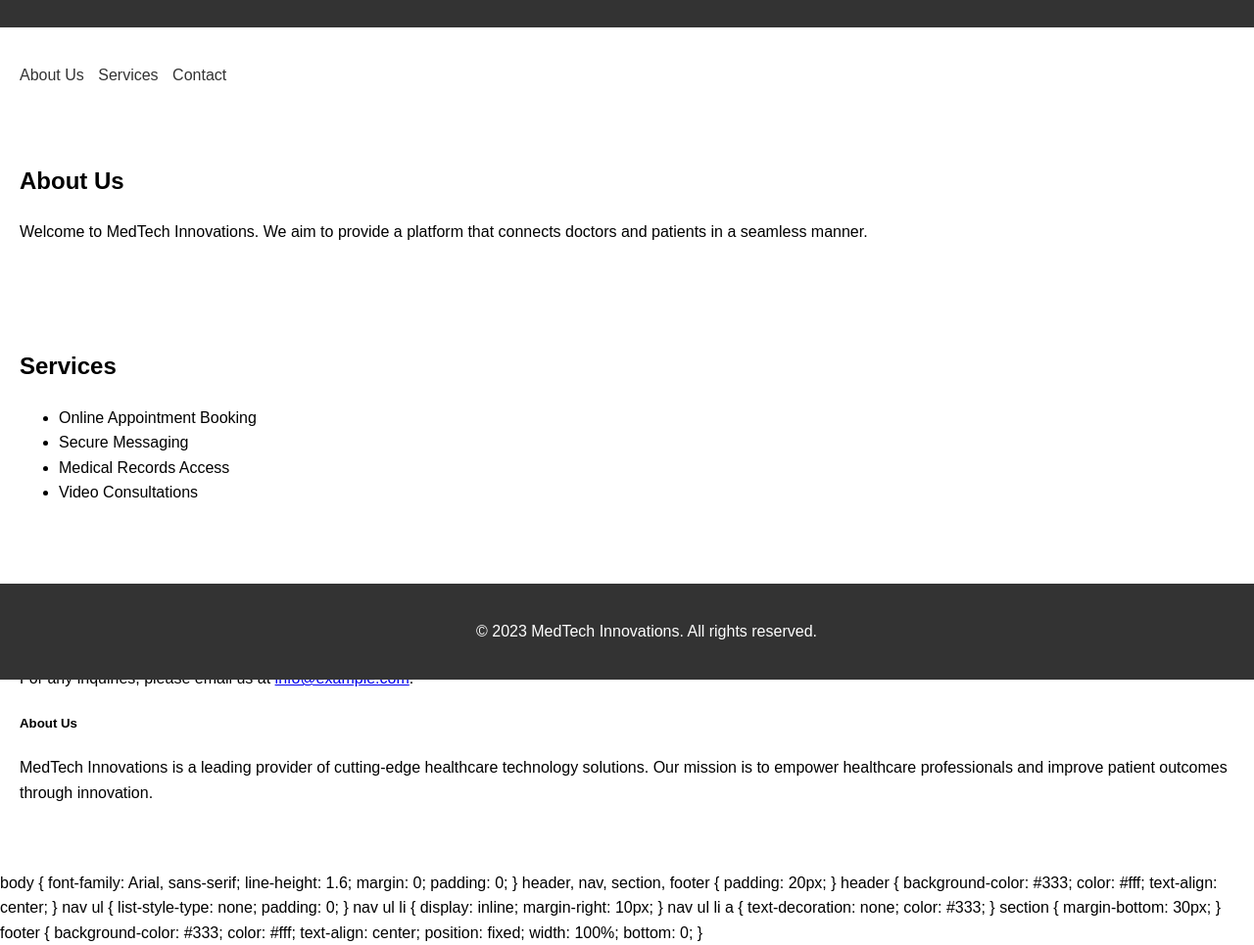
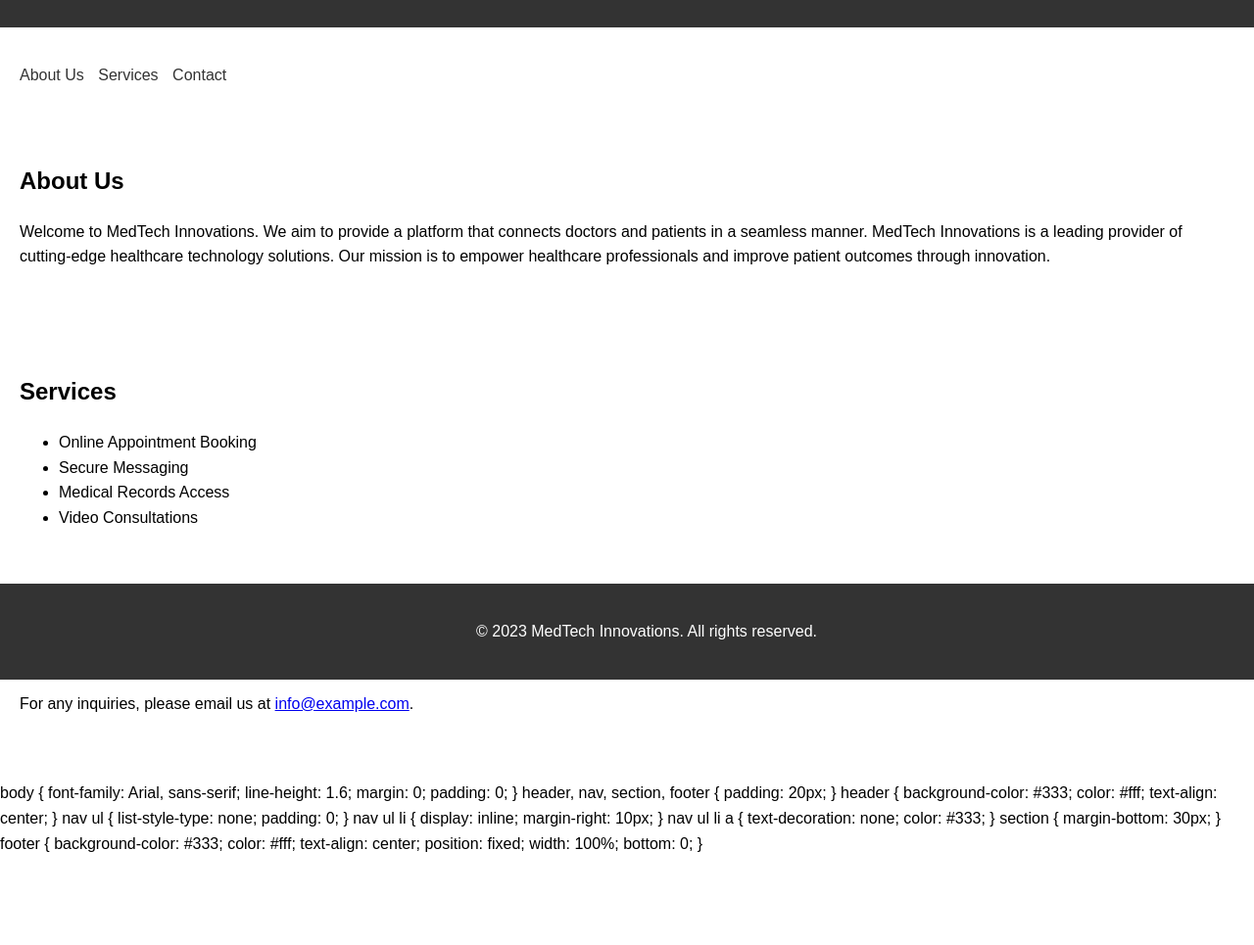
Before and after one commit to Kuldeep2311/Docter-s-Availability-Projecrt, a plain HTML site: page index.html in a window 1280 px wide. Shown: the part 106-1071 px from the top of the page at 98% size. After the commit the page ends 980 px from the top, so only its background shows below. Drawn offline with Linux system fonts and the light colour scheme.

Commit message:
index.html

```diff
--- a/index.html
+++ b/index.html
@@ -21,7 +21,7 @@
 
     <section id="about">
         <h2>About Us</h2>
-        <p>Welcome to MedTech Innovations. We aim to provide a platform that connects doctors and patients in a seamless manner.</p>
+        <p>Welcome to MedTech Innovations. We aim to provide a platform that connects doctors and patients in a seamless manner. MedTech Innovations is a leading provider of cutting-edge healthcare technology solutions. Our mission is to empower healthcare professionals and improve patient outcomes through innovation.</p>
     </section>
 
     <section id="services">
@@ -37,8 +37,6 @@
     <section id="contact">
         <h2>Contact</h2>
         <p>For any inquiries, please email us at <a href="mailto:info@example.com">info@example.com</a>.</p>
-        <h5> About Us</h5>
-        <p>MedTech Innovations is a leading provider of cutting-edge healthcare technology solutions. Our mission is to empower healthcare professionals and improve patient outcomes through innovation.</p>
     </section>
 
     <footer>
```
